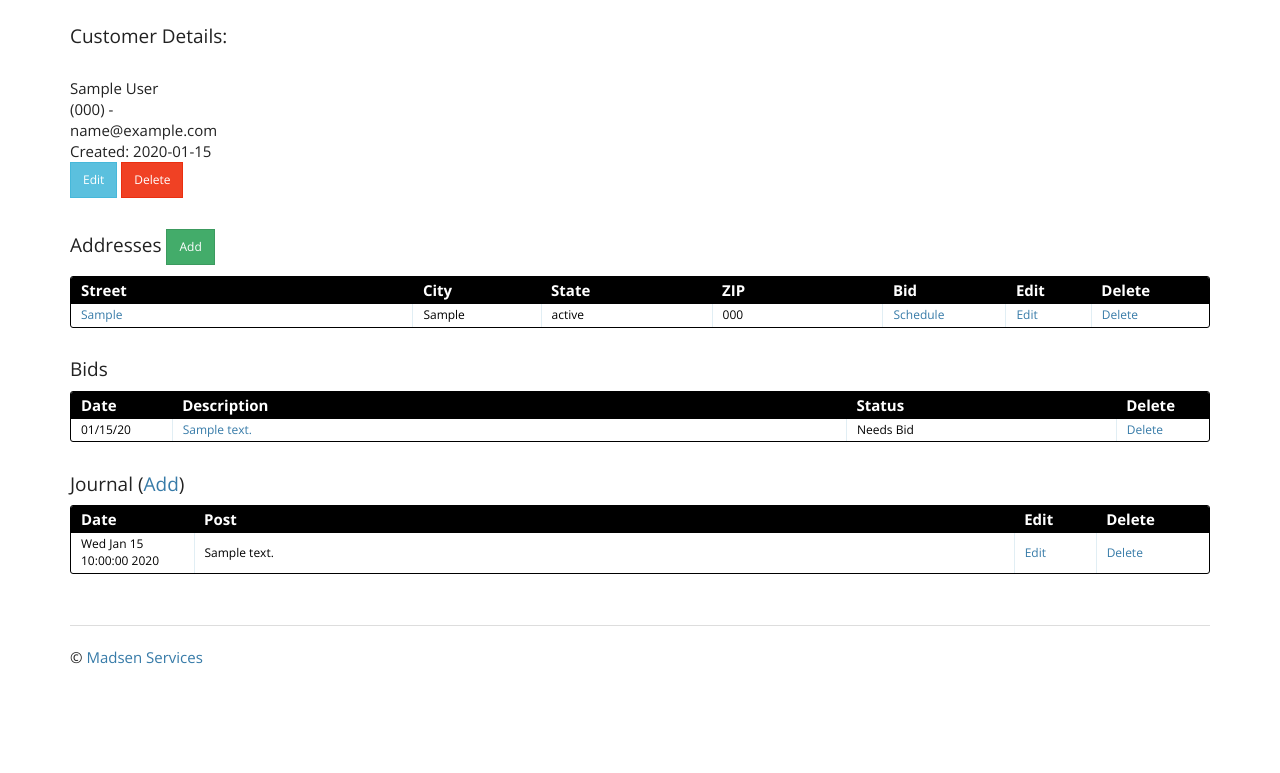
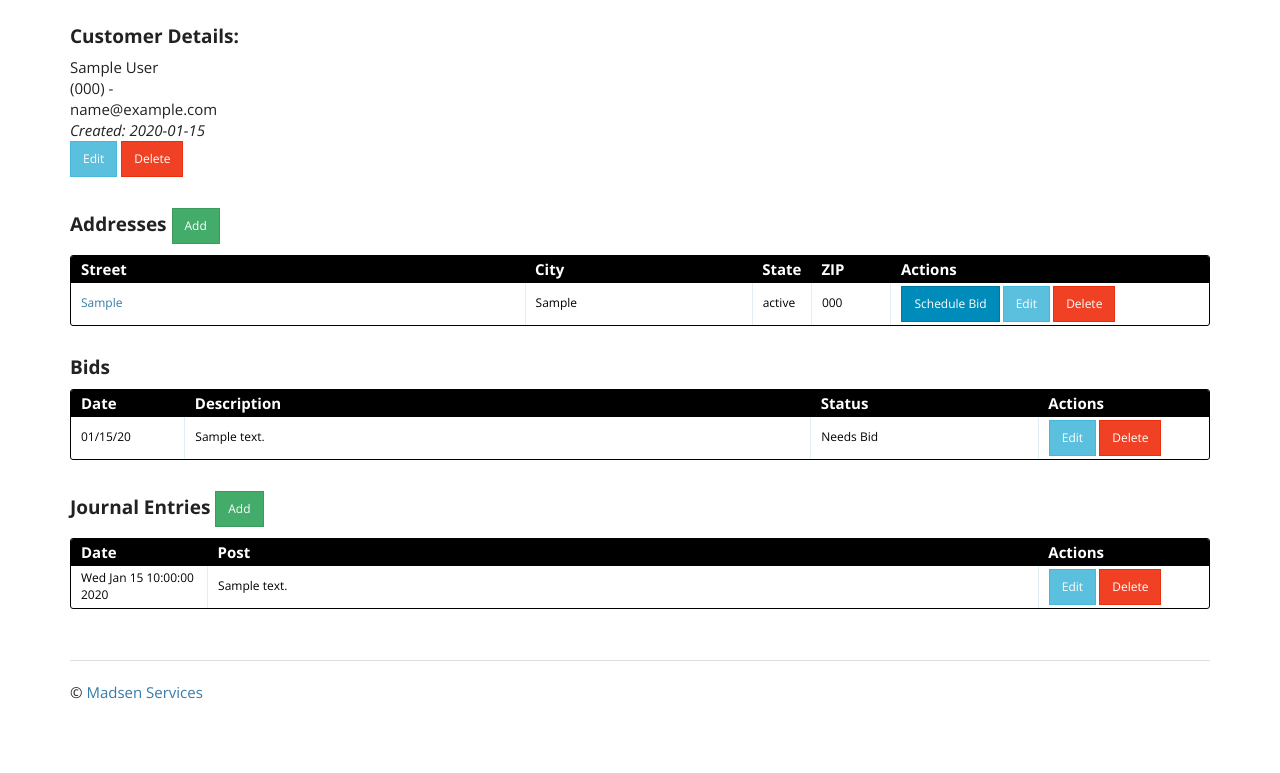
Before and after one commit to ande0581/madsenconcrete, a Flask app: page /customer_details/1/ in a window 1280 px wide. Shown: the part 45-818 px from the top of the page. Before the commit the page ends 709 px from the top, so only its background shows below. Run offline with Flask 2, Linux system fonts and the light colour scheme; the visitor is signed in with stand-in values (Sample User, id 1); tables that the repository leaves empty hold one stand-in row (values such as "Sample post").

Commit message:
add buttons to 'a' tags, standardize column widths, moving from pixels to percentages, formatting some fonts.

```diff
--- a/project/templates/address_form.html
+++ b/project/templates/address_form.html
@@ -5,7 +5,7 @@
 <form class="form-signin" role="form" method="post" action="{{ action }}">
   {{ form.csrf_token }}
     <br>
-    <h4>Address</h4>
+    <h4><strong>Address</strong></h4>
     {{ form.street(placeholder="street") }}
     <span class="error">
       {% if form.street.errors %}
--- a/project/templates/bid_form_add.html
+++ b/project/templates/bid_form_add.html
@@ -9,7 +9,7 @@
 <form class="form-signin" role="form" method="post" action="{{ action }}">
   {{ form.csrf_token }}
 
-  <h4>Description</h4>
+  <h4><strong>Description</strong></h4>
   {{ form.description(cols="100", rows="2") }}
   <span class="error">
       {% if form.description.errors %}
--- a/project/templates/bid_form_edit.html
+++ b/project/templates/bid_form_edit.html
@@ -10,7 +10,7 @@
 <form class="form-signin" role="form" method="post" action="{{ action }}">
   {{ form.csrf_token }}
 
-  <h4>Description</h4>
+  <h4><strong>Description</strong></h4>
   {{ form.description(cols="100", rows="2") }}
   <span class="error">
       {% if form.description.errors %}
@@ -68,7 +68,8 @@
 
 <br>
 <div class="entries">
-  <h4>Items (<a href="{{ url_for('item.item_add', bid_id=bid_id) }}">Add</a>)</h4>
+  <h4><strong>Items </strong><a href="{{ url_for('item.item_add', bid_id=bid_id) }}"
+          class="btn btn-sm btn-success">Add</a></h4>
     <div class="datagrid">
     <table>
       <thead>
--- a/project/templates/customer_details.html
+++ b/project/templates/customer_details.html
@@ -1,44 +1,50 @@
 {% extends "_base.html" %}
 
 {% block content %}
-<h4>Customer Details:</h4><br>
+<h4><strong>Customer Details:</strong></h4>
  {{ customer.name }}<br>
  {{ "(" + customer.telephone[:3] + ") " + customer.telephone[3:6] + "-" + customer.telephone[6:] }}<br>
  {{ customer.email }}<br>
- Created: {{ customer.created_date }}<br>
-<a href="{{ url_for('customer.customer_edit', customer_edit_id=customer_id) }}" class="btn btn-sm btn-info" role="button">Edit</a>
+ <em>Created: {{ customer.created_date }}</em><br>
+<a href="{{ url_for('customer.customer_edit', customer_edit_id=customer_id) }}" class="btn btn-sm btn-info"
+   role="button">Edit</a>
 <a href="{{ url_for('customer.customer_delete', customer_del_id=customer_id) }}" class="btn btn-sm btn-danger"
    role="button" onclick="return confirm('Are you sure you want to delete this item?');">Delete</a>
 <br>
 <br>
 
 <div class="entries">
-  <h4>Addresses <a href="{{ url_for('address.address_add', customer_id=customer_id) }}" class="btn btn-sm btn-success" role="button">Add</a></h4>
+  <h4><strong>Addresses </strong><a href="{{ url_for('address.address_add', customer_id=customer_id) }}"
+                                    class="btn btn-sm btn-success" role="button">Add</a></h4>
   <div class="datagrid">
     <table>
       <thead>
         <tr>
-          <th width="200px"><strong>Street</strong></th>
-          <th width="75px"><strong>City</strong></th>
-          <th width="100px"><strong>State</strong></th>
-          <th width="100px"><strong>ZIP</strong></th>
-          <th width="50px"><strong>Bid</strong></th>
-          <th width="50px"><strong>Edit</strong></th>
-          <th width="50px"><strong>Delete</strong></th>
+          <th width="40%"><strong>Street</strong></th>
+          <th width="20%"><strong>City</strong></th>
+          <th width="5%"><strong>State</strong></th>
+          <th width="7%"><strong>ZIP</strong></th>
+          <th width="28%"><strong>Actions</strong></th>
         </tr>
       </thead>
       {% for address in addresses %}
         <tr>
-          <td width="200px">
-            <a href="https://www.google.com/maps/place/{{ address.street.replace(' ', '+') }}+{{ address.city }}+{{ address.state }}+{{ address.zip }}" target="_blank">{{ address.street }}</a></td>
-          <td width="75px">{{ address.city }}</td>
-          <td width="100px">{{ address.state}}</td>
-          <td width="100px">{{ address.zip}}</td>
-          <td width="50px"><a href="{{ url_for('bid.bid_add', bid_customer_id=address.customer_id,
-           bid_address_id=address.id) }} ">Schedule</a></td>
-          <td width="50px"><a id="myAnchor" href="{{ url_for('address.address_edit', address_edit_id=address.id) }}">Edit</a></td>
-          <td width="50px"><a href="{{ url_for('address.address_delete', address_del_id=address.id) }}"
-                              onclick="return confirm('Are you sure you want to delete this item?');">Delete</a></td>
+            <td>
+                <a href="https://www.google.com/maps/place/{{ address.street.replace(' ', '+') }}+{{ address.city }}+
+                {{ address.state }}+{{ address.zip }}" target="_blank">{{ address.street }}</a></td>
+            <td>{{ address.city }}</td>
+            <td>{{ address.state}}</td>
+            <td>{{ address.zip}}</td>
+            <td>
+                <a href="{{ url_for('bid.bid_add', bid_customer_id=address.customer_id,
+                bid_address_id=address.id) }} " class="btn btn-sm btn-primary">Schedule Bid</a>
+
+                <a id="myAnchor" href="{{ url_for('address.address_edit', address_edit_id=address.id) }}"
+                              class="btn btn-sm btn-info">Edit</a>
+
+                <a href="{{ url_for('address.address_delete', address_del_id=address.id) }}" class="btn btn-sm btn-danger"
+                              onclick="return confirm('Are you sure you want to delete this item?');">Delete</a>
+            </td>
         </tr>
       {% endfor %}
     </table>
@@ -48,24 +54,29 @@
 
 
 <div class="entries">
-  <h4>Bids</h4>
+  <h4><strong>Bids</strong></h4>
   <div class="datagrid">
     <table>
       <thead>
         <tr>
-          <th width="75px"><strong>Date</strong></th>
-          <th width="500px"><strong>Description</strong></th>
-          <th width="200"><strong>Status</strong></th>
-          <th width="50px"><strong>Delete</strong></th>
+          <th width="10%"><strong>Date</strong></th>
+          <th width="55%"><strong>Description</strong></th>
+          <th width="20%"><strong>Status</strong></th>
+          <th width="15%"><strong>Actions</strong></th>
         </tr>
       </thead>
       {% for bid in bids %}
       <tr>
-          <td width="75px">{{ bid.timestamp.strftime('%x') }}</td>
-          <td width="500px"><a href="{{ url_for('bid.bid_edit', bid_edit_id=bid.id) }}">{{ bid.description }}</a></td>
-          <td width="200px">{{ bid.status }}</td>
-          <td width="50px"><a href="{{ url_for('bid.bid_delete', bid_delete_id=bid.id) }}"
-                              onclick="return confirm('Are you sure you want to delete this item?');">Delete</a></td>
+          <td>{{ bid.timestamp.strftime('%x') }}</td>
+          <td>{{ bid.description }}</a></td>
+          <td>{{ bid.status }}</td>
+          <td>
+              <a href="{{ url_for('bid.bid_edit', bid_edit_id=bid.id) }}" class="btn btn-sm btn-info">Edit</a>
+
+              <a href="{{ url_for('bid.bid_delete', bid_delete_id=bid.id) }}"
+                              onclick="return confirm('Are you sure you want to delete this item?');"
+                  class="btn btn-sm btn-danger">Delete</a>
+          </td>
       </tr>
       {% endfor %}
     </table>
@@ -75,24 +86,28 @@
 
 <br>
 <div class="entries">
-  <h4>Journal (<a href="{{ url_for('journal.journal_add', journal_add_id=customer_id) }}">Add</a>)</h4>
+  <h4><strong>Journal Entries </strong><a href="{{ url_for('journal.journal_add', journal_add_id=customer_id) }}"
+          class="btn btn-sm btn-success">Add</a></h4>
   <div class="datagrid">
     <table>
       <thead>
         <tr>
-          <th width="75px"><strong>Date</strong></th>
-          <th width="500px"><strong>Post</strong></th>
-          <th width="50px"><strong>Edit</strong></th>
-          <th width="50px"><strong>Delete</strong></th>
+          <th width="12%"><strong>Date</strong></th>
+          <th width="73%"><strong>Post</strong></th>
+          <th width="15%"><strong>Actions</strong></th>
         </tr>
       </thead>
       {% for entry in journal %}
       <tr>
-          <td width="75px">{{ entry.timestamp.strftime('%c') }}</td>
-          <td width="500px">{{ entry.body }}</td>
-          <td width="50px"><a href="{{ url_for('journal.journal_edit', journal_edit_id=entry.id) }}">Edit</a></td>
-          <td width="50px"><a href="{{ url_for('journal.journal_delete', journal_del_id=entry.id) }}"
-                              onclick="return confirm('Are you sure you want to delete this item?');">Delete</a></td>
+          <td>{{ entry.timestamp.strftime('%c') }}</td>
+          <td>{{ entry.body }}</td>
+          <td>
+              <a href="{{ url_for('journal.journal_edit', journal_edit_id=entry.id) }}"
+                      class="btn btn-sm btn-info">Edit</a>
+
+              <a href="{{ url_for('journal.journal_delete', journal_del_id=entry.id) }}" class="btn btn-sm btn-danger"
+                      onclick="return confirm('Are you sure you want to delete this item?');">Delete</a>
+          </td>
       </tr>
       {% endfor %}
     </table>
--- a/project/templates/customers.html
+++ b/project/templates/customers.html
@@ -17,7 +17,7 @@
 
 
 <h4 class="entries">
-  <h4>Customers  <a href="{{ url_for('customer.customer_add') }}" class="btn btn-sm btn-success" role="button">Add</a></h4>
+  <h4><strong>Customers </strong><a href="{{ url_for('customer.customer_add') }}" class="btn btn-sm btn-success" role="button">Add</a></h4>
   <div class="datagrid">
     <table>
       <thead>
--- a/project/templates/journal_form.html
+++ b/project/templates/journal_form.html
@@ -5,7 +5,7 @@
 <form class="form-signin" role="form" method="post" action="{{ action }}">
   {{ form.csrf_token }}
     <br>
-    <h4>Journal Entry</h4>
+    <h4><strong>Journal Entry</strong></h4>
     {{ form.body(cols="80", rows="5") }}
     <span class="error">
       {% if form.body.errors %}
--- a/project/templates/services.html
+++ b/project/templates/services.html
@@ -2,7 +2,8 @@
 {% block content %}
 
 <div class="entries">
-  <h4>Services (<a href="{{ url_for('service.service_add') }}">Add</a>)</h4>
+  <h4><strong>Services </strong><a href="{{ url_for('service.service_add') }}"
+          class="btn btn-sm btn-success">Add</a></h4>
   <div class="datagrid">
     <table>
       <thead>
```
Also changed, not shown: project/templates/overview.html (+47 -47 lines).
